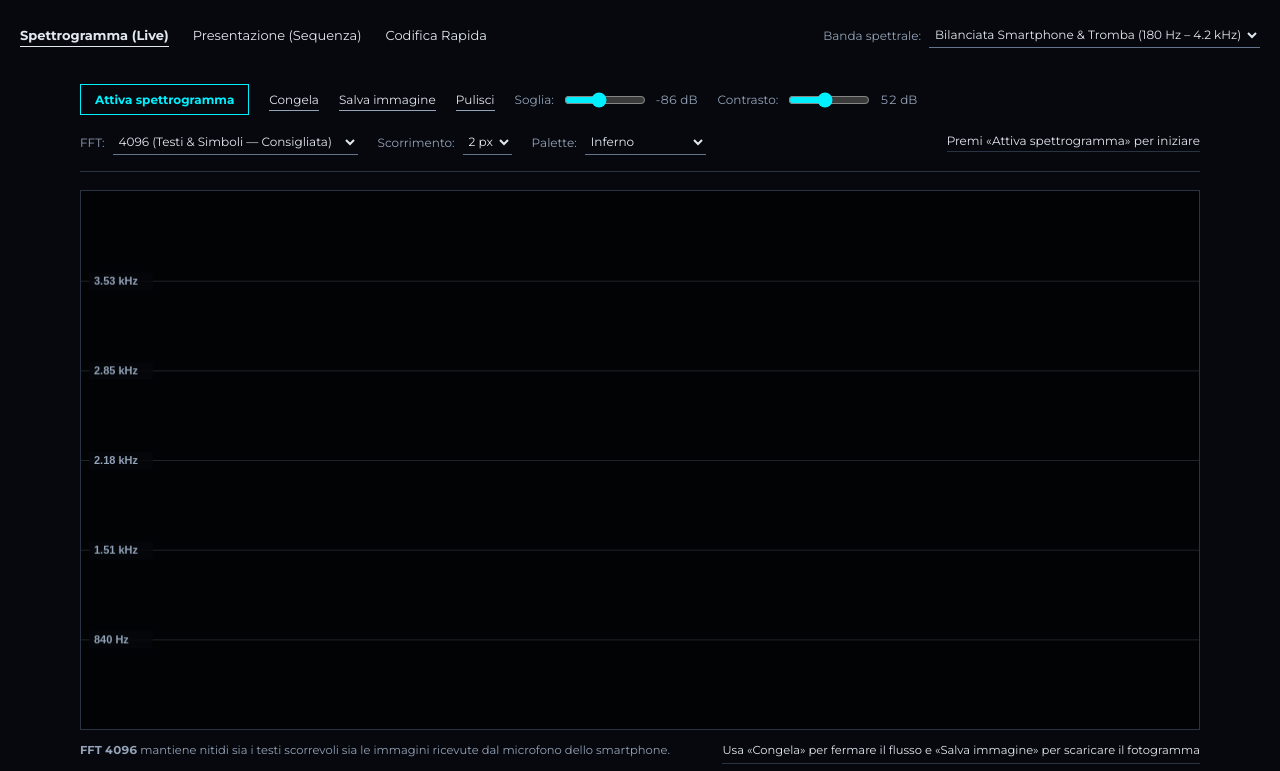
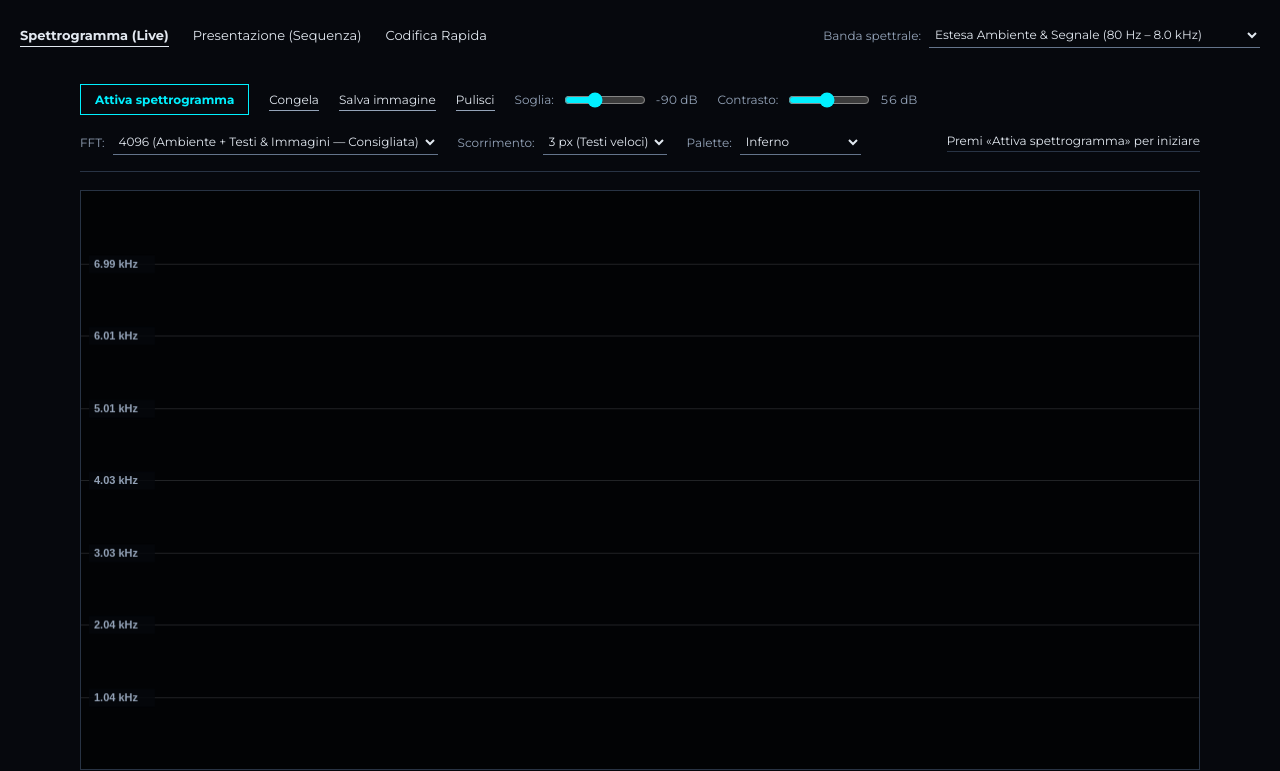
Before and after one commit to giacomodonati99-source/giacomo_donati.github.io, a plain HTML site: page index.html in a window 1280 px wide. Shown: the part 54-825 px from the top of the page. Drawn offline with Linux system fonts and the light colour scheme.

Commit message:
Update index.html

```diff
--- a/index.html
+++ b/index.html
@@ -317,7 +317,7 @@
     .viewport {
       position: relative;
       width: 100%;
-      height: 540px;
+      height: 580px;
       background: #020305;
       border: 1px solid var(--border-line);
       border-radius: 0;
@@ -350,7 +350,7 @@
     .ribbon-scroller {
       position: relative;
       width: 100%;
-      height: 270px;
+      height: 280px;
       background: #020305;
       border: 1px solid var(--border-line);
       overflow-x: auto;
@@ -582,7 +582,7 @@
       }
 
       .viewport {
-        height: 420px;
+        height: 440px;
       }
 
       .readout-text {
@@ -616,9 +616,9 @@
 
     <label class="control-inline">Banda spettrale:
       <select id="bandProfileSelect">
-        <option value="balanced" selected>Bilanciata Smartphone &amp; Tromba (180 Hz – 4.2 kHz)</option>
-        <option value="lowWarm">Basso Morbido (150 Hz – 3.2 kHz)</option>
-        <option value="fullHd">Estesa Alta Definizione (150 Hz – 5.8 kHz)</option>
+        <option value="ambientWide" selected>Estesa Ambiente &amp; Segnale (80 Hz – 8.0 kHz)</option>
+        <option value="ultraAmbient">Ultra Estesa Natura &amp; Cielo (60 Hz – 10.5 kHz)</option>
+        <option value="balanced">Compatta Smartphone &amp; Tromba (180 Hz – 4.2 kHz)</option>
       </select>
     </label>
   </nav>
@@ -634,29 +634,29 @@
         <button class="btn-link" id="rxClearBtn">Pulisci</button>
 
         <label class="control-inline">Soglia:
-          <input type="range" id="minDbInput" min="-115" max="-45" value="-86">
-          <span id="minDbVal">-86 dB</span>
+          <input type="range" id="minDbInput" min="-115" max="-45" value="-90">
+          <span id="minDbVal">-90 dB</span>
         </label>
 
         <label class="control-inline">Contrasto:
-          <input type="range" id="contrastInput" min="30" max="80" value="52">
-          <span id="contrastVal">52 dB</span>
+          <input type="range" id="contrastInput" min="30" max="85" value="56">
+          <span id="contrastVal">56 dB</span>
         </label>
 
         <label class="control-inline">FFT:
           <select id="fftSelect">
-            <option value="2048">2048 (Testi rapidi)</option>
-            <option value="4096" selected>4096 (Testi &amp; Simboli — Consigliata)</option>
-            <option value="8192">8192 (Immagini &amp; Uccelli HD)</option>
-            <option value="16384">16384 (Massima risoluzione verticale)</option>
+            <option value="2048">2048 (Testi rapidissimi)</option>
+            <option value="4096" selected>4096 (Ambiente + Testi &amp; Immagini — Consigliata)</option>
+            <option value="8192">8192 (Uccelli &amp; Immagini HD)</option>
+            <option value="16384">16384 (Massima risoluzione frequenze)</option>
           </select>
         </label>
 
         <label class="control-inline">Scorrimento:
           <select id="speedSelect">
-            <option value="1">1 px</option>
-            <option value="2" selected>2 px</option>
-            <option value="3">3 px</option>
+            <option value="2">2 px</option>
+            <option value="3" selected>3 px (Testi veloci)</option>
+            <option value="4">4 px</option>
           </select>
         </label>
 
@@ -677,7 +677,7 @@
       </div>
 
       <div class="nota-footer">
-        <span><strong>FFT 4096</strong> mantiene nitidi sia i testi scorrevoli sia le immagini ricevute dal microfono dello smartphone.</span>
+        <span>La banda <strong>80 Hz – 8.0 kHz</strong> mostra i rumori ambientali gravi e acuti insieme ai messaggi codificati, preservando i dettagli con <strong>FFT 4096</strong>.</span>
         <span class="nota-sottolineata">Usa «Congela» per fermare il flusso e «Salva immagine» per scaricare il fotogramma</span>
       </div>
     </section>
@@ -699,31 +699,31 @@
 
         <label class="control-inline">Bande:
           <select id="presBandsSelect">
-            <option value="150" selected>150 bande (Testi nitidi)</option>
-            <option value="200">200 bande (Immagini ricche)</option>
+            <option value="200" selected>200 bande (Ambiente + Testi nitidi)</option>
+            <option value="260">260 bande (Immagini ultra HD)</option>
           </select>
         </label>
 
         <span class="readout-text" id="presStatusText">Pronto</span>
       </div>
 
-      <!-- CONTROLLI DEDICATI AL TESTO (VELOCITÀ E PROPORZIONI NELLO SPETTRO) -->
+      <!-- CONTROLLI DEDICATI AL TESTO (COMPATTEZZA, VELOCITÀ E PROPORZIONI) -->
       <div class="toolbar-sub">
         <span class="section-label">Parametri Testo:</span>
 
+        <label class="control-inline">Altezza nello spettro:
+          <input type="range" id="presTextHeightInput" min="18" max="75" step="1" value="32">
+          <strong id="presTextHeightVal">32%</strong>
+        </label>
+
         <label class="control-inline">Velocità scorrimento:
-          <input type="range" id="presTextSpeedInput" min="200" max="640" step="10" value="420">
-          <strong id="presTextSpeedVal">420 px/s</strong>
+          <input type="range" id="presTextSpeedInput" min="250" max="750" step="10" value="500">
+          <strong id="presTextSpeedVal">500 px/s</strong>
         </label>
 
-        <label class="control-inline">Altezza nello spettro:
-          <input type="range" id="presTextHeightInput" min="35" max="90" step="1" value="60">
-          <strong id="presTextHeightVal">60%</strong>
-        </label>
-
         <label class="control-inline">Larghezza caratteri:
-          <input type="range" id="presTextAspectInput" min="1.0" max="2.4" step="0.05" value="1.55">
-          <strong id="presTextAspectVal">1.55×</strong>
+          <input type="range" id="presTextAspectInput" min="1.0" max="2.4" step="0.05" value="1.45">
+          <strong id="presTextAspectVal">1.45×</strong>
         </label>
 
         <button class="btn-link" id="resetTextGeomBtn">Ripristina valori consigliati</button>
@@ -737,8 +737,8 @@
 
       <div class="ribbon-scroller" id="presScroller">
         <div class="ribbon-stage" id="presStage">
-          <canvas id="presRibbonCanvas" height="400"></canvas>
-          <canvas id="presOverlayCanvas" height="400"></canvas>
+          <canvas id="presRibbonCanvas" height="440"></canvas>
+          <canvas id="presOverlayCanvas" height="440"></canvas>
         </div>
       </div>
 
@@ -754,7 +754,7 @@
       <div class="blocks-list" id="presBlocksList"></div>
 
       <div class="nota-footer">
-        <span><strong>420 px/s</strong> equivale alla velocità di +2 ottave mantenendo però intatte le frequenze originali. Le immagini restano bloccate alla loro scala 1:1.</span>
+        <span>Il testo compatto al <strong>32%</strong> scorre rapidamente nella fascia acustica centrale lasciando spazio visivo ai suoni ambientali sopra e sotto.</span>
         <span class="nota-sottolineata">Scorri orizzontalmente il nastro sopra per ispezionare l'intera narrazione</span>
       </div>
     </section>
@@ -820,8 +820,8 @@
 
         <label class="control-inline">Densità bande:
           <select id="bandsSelect">
-            <option value="150" selected>150 bande (Testi nitidi)</option>
-            <option value="220">220 bande (Immagini ricche)</option>
+            <option value="180" selected>180 bande (Testi nitidi)</option>
+            <option value="240">240 bande (Immagini ricche)</option>
           </select>
         </label>
 
@@ -849,16 +849,21 @@
   (() => {
     /* ==================== PROFILI BANDA ==================== */
     const PROFILES = {
-      balanced: { min: 180, max: 4200, label: 'Bilanciata Smartphone & Tromba' },
-      lowWarm:  { min: 150, max: 3200, label: 'Basso Morbido' },
-      fullHd:   { min: 150, max: 5800, label: 'Estesa Alta Definizione' }
+      ambientWide:  { min: 80,  max: 8000,  label: 'Estesa Ambiente & Segnale' },
+      ultraAmbient: { min: 60,  max: 10500, label: 'Ultra Estesa Natura & Cielo' },
+      balanced:     { min: 180, max: 4200,  label: 'Compatta Smartphone & Tromba' }
     };
 
-    let currentProfile = PROFILES.balanced;
+    let currentProfile = PROFILES.ambientWide;
 
     function yToFreq(y, height) {
       const normY = 1 - (y / Math.max(1, height - 1));
       return currentProfile.min + normY * (currentProfile.max - currentProfile.min);
+    }
+
+    function freqToY(freq, height) {
+      const normY = (freq - currentProfile.min) / Math.max(1, currentProfile.max - currentProfile.min);
+      return (1 - Math.max(0, Math.min(1, normY))) * (height - 1);
     }
 
     /* ==================== NAVIGAZIONE SCHEDE ==================== */
@@ -883,7 +888,7 @@
       clearRxWaterfall();
       drawRxGrid(null, null);
       drawTxGrid();
-      drawPresentationOverlay(null);
+      rebuildPresentationRibbon();
     });
 
     /* ==================== PALETTE COLORI (LUT 256) ==================== */
@@ -937,13 +942,13 @@
     function getAcousticCompensation(freq) {
       let gain = 1.0;
       if (freq < 380) {
-        gain += ((380 - freq) / 230) * 0.35;
+        gain += ((380 - freq) / 300) * 0.35;
       }
       const earResonance = Math.exp(-Math.pow((freq - 3000) / 750, 2));
       gain -= 0.25 * earResonance;
 
-      if (freq > 4000) {
-        gain += Math.min(0.25, ((freq - 4000) / 2000) * 0.25);
+      if (freq > 4200) {
+        gain += Math.min(0.28, ((freq - 4200) / 4000) * 0.28);
       }
       return Math.max(0.7, gain);
     }
@@ -953,8 +958,8 @@
       const H = imgDataObj.height;
       const imgData = imgDataObj.data;
 
-      // Risoluzione temporale elevata (~125 colonne/sec) per preservare la nitidezza dei testi veloci
-      const numCols = Math.min(4096, Math.max(240, Math.round(durationSec * 125)));
+      // Alta risoluzione temporale (200 colonne/sec = 5 ms) per preservare i tratti sottili dei testi piccoli e veloci
+      const numCols = Math.min(16384, Math.max(240, Math.round(durationSec * 200)));
       const oscillators = [];
 
       for (let b = 0; b < numBands; b++) {
@@ -1205,7 +1210,7 @@
       overCtx.font = `700 ${fontSize}px Montserrat, sans-serif`;
       overCtx.textBaseline = 'middle';
 
-      const steps = 6;
+      const steps = 8;
       for (let i = 1; i < steps; i++) {
         const y = Math.round((i / steps) * h) + 0.5;
         const freq = yToFreq(y, h);
@@ -1219,7 +1224,7 @@
 
         const label = freq >= 1000 ? `${(freq / 1000).toFixed(2)} kHz` : `${Math.round(freq)} Hz`;
         const padX = 8 * dpr;
-        const boxW = 64 * dpr;
+        const boxW = 66 * dpr;
         const boxH = 18 * dpr;
         overCtx.fillStyle = 'rgba(6, 8, 13, 0.82)';
         overCtx.fillRect(padX, y - boxH / 2, boxW, boxH);
@@ -1277,8 +1282,9 @@
         lastColumnDb[y] = db;
         if (db > peakDb) peakDb = db;
 
+        // Curva bilanciata: rivela sia i suoni ambientali tenui sia i tratti netti di testi e immagini
         let norm = Math.max(0, Math.min(1, (db - minDb) / (maxDb - minDb)));
-        norm = Math.pow(norm, 1.25);
+        norm = Math.pow(norm, 1.12);
         const cIdx = Math.floor(norm * 255) * 3;
 
         for (let dx = 0; dx < stepX; dx++) {
@@ -1452,14 +1458,14 @@
     const addImageBlockBtn = document.getElementById('addImageBlockBtn');
     const presBlocksList = document.getElementById('presBlocksList');
 
-    const RIBBON_H = 400;            // Risoluzione verticale dello spettro
+    const RIBBON_H = 440;            // Risoluzione verticale dello spettro
     const RIBBON_PX_PER_SEC = 110;   // Scala temporale 1:1 del nastro e delle immagini
     let blockIdCounter = 1;
 
     function createDemoGraphicImage() {
       const c = document.createElement('canvas');
       c.width = 560;
-      c.height = 400;
+      c.height = 440;
       const ctx = c.getContext('2d');
       ctx.fillStyle = '#000000';
       ctx.fillRect(0, 0, c.width, c.height);
@@ -1470,14 +1476,14 @@
       for (let x = 40; x <= 520; x += 2) {
         const t = (x - 40) / 480;
         const env = Math.sin(t * Math.PI);
-        const y = 200 + Math.sin(t * Math.PI * 10) * 125 * env;
+        const y = 220 + Math.sin(t * Math.PI * 10) * 140 * env;
         if (x === 40) ctx.moveTo(x, y);
         else ctx.lineTo(x, y);
       }
       ctx.stroke();
 
       ctx.beginPath();
-      ctx.arc(280, 200, 145, 0, Math.PI * 2);
+      ctx.arc(280, 220, 160, 0, Math.PI * 2);
       ctx.lineWidth = 4;
       ctx.stroke();
 
@@ -1492,7 +1498,7 @@
         type: 'text',
         text: 'BENVENUTI NELLO SPAZIO SONORO — ASCOLTA IL PAESAGGIO CHE PRENDE FORMA',
         layout: 'single',      // 'single' | 'double'
-        vAlign: 'center',      // 'center' | 'top' | 'bottom'
+        vAlign: 'acoustic',    // 'acoustic' | 'center' | 'top' | 'bottom'
         weight: '700',
         spacing: 'wide',
         renderedCanvas: null,
@@ -1519,7 +1525,7 @@
         type: 'text',
         text: 'OGNI VOCE E OGNI CANTO DI UCCELLO DISEGNA UNA TRACCIA NELL ARIA',
         layout: 'double',
-        vAlign: 'center',
+        vAlign: 'acoustic',
         weight: '700',
         spacing: 'wide',
         renderedCanvas: null,
@@ -1603,23 +1609,29 @@
 
         // Altezza visiva reale (cap-height in Montserrat ~ 0.72 * fontSize)
         const targetSpanPx = RIBBON_H * heightPct;
-        const capH = isDouble ? (targetSpanPx / 2.26) : targetSpanPx;
-        const fontSize = Math.max(24, Math.min(Math.round(RIBBON_H * 0.92), Math.round(capH / 0.72)));
-        const tracking = block.spacing === 'wide' ? Math.round(fontSize * 0.12) : Math.round(fontSize * 0.04);
-        const padX = Math.round(64 * aspectStretch);
-
-        // Posizione verticale centrata nello spettro
-        let centerY = RIBBON_H * 0.50;
-        if (block.vAlign === 'top') {
-          centerY = Math.max(targetSpanPx * 0.5 + 16, RIBBON_H * 0.32);
+        const capH = isDouble ? (targetSpanPx / 2.24) : targetSpanPx;
+        const fontSize = Math.max(20, Math.min(Math.round(RIBBON_H * 0.88), Math.round(capH / 0.72)));
+        const tracking = block.spacing === 'wide' ? Math.round(fontSize * 0.13) : Math.round(fontSize * 0.05);
+        const padX = Math.round(44 * aspectStretch);
+
+        // Posizionamento verticale nel profilo di frequenze attivo
+        let rawCenterY = RIBBON_H * 0.50;
+        if (block.vAlign === 'acoustic') {
+          // Centra il testo nella fascia acustica ottimale (~2.3 kHz, perfetta su smartphone e ambienti aperti)
+          const targetFreq = Math.min(currentProfile.max * 0.58, Math.max(currentProfile.min + 600, 2350));
+          rawCenterY = freqToY(targetFreq, RIBBON_H);
+        } else if (block.vAlign === 'top') {
+          rawCenterY = RIBBON_H * 0.25;
         } else if (block.vAlign === 'bottom') {
-          centerY = Math.min(RIBBON_H - targetSpanPx * 0.5 - 16, RIBBON_H * 0.68);
+          rawCenterY = RIBBON_H * 0.75;
         }
+        const halfSpan = targetSpanPx * 0.5 + 12;
+        const centerY = Math.max(halfSpan, Math.min(RIBBON_H - halfSpan, rawCenterY));
 
         ctx.font = `${block.weight} ${fontSize}px Montserrat, sans-serif`;
 
         if (!raw) {
-          canvas.width = 400;
+          canvas.width = 300;
           ctx.fillStyle = '#000000';
           ctx.fillRect(0, 0, canvas.width, RIBBON_H);
           block.durationSec = canvas.width / textPxPerSec;
@@ -1630,9 +1642,8 @@
 
         const lines = isDouble ? splitTextIntoTwoBalancedLines(raw) : [raw.replace(/\s*\/\s*/g, ' ')];
         const lineWidths = lines.map(l => measureTextWithTracking(ctx, l, tracking));
-        const maxUnscaledW = Math.max(...lineWidths, 140);
-
-        // Applica l'espansione orizzontale (aspectStretch) per compensare lo scorrimento rapido
+        const maxUnscaledW = Math.max(...lineWidths, 120);
+
         canvas.width = Math.ceil(maxUnscaledW * aspectStretch + padX * 2);
         ctx.fillStyle = '#000000';
         ctx.fillRect(0, 0, canvas.width, RIBBON_H);
@@ -1648,17 +1659,17 @@
         if (lines.length === 1) {
           drawTextWithTracking(ctx, lines[0], unscaledStartX, centerY, tracking);
         } else {
-          const lineOffset = capH * 0.63;
+          const lineOffset = capH * 0.62;
           drawTextWithTracking(ctx, lines[0], unscaledStartX, centerY - lineOffset, tracking);
           drawTextWithTracking(ctx, lines[1], unscaledStartX, centerY + lineOffset, tracking);
         }
         ctx.restore();
 
         block.durationSec = canvas.width / textPxPerSec;
-        block.ribbonWidthPx = Math.max(48, Math.round(block.durationSec * RIBBON_PX_PER_SEC));
+        block.ribbonWidthPx = Math.max(44, Math.round(block.durationSec * RIBBON_PX_PER_SEC));
         block.renderedCanvas = canvas;
       } else {
-        // Blocco Immagine: mantenuto esattamente alla sua scala originale 1:1
+        // Blocco Immagine: mantenuto esattamente alla sua scala originale 1:1 a pieno spettro
         const img = block.imageObj;
         const padY = 18;
         const padX = 36;
@@ -1722,7 +1733,6 @@
       }
     }
 
-    // Ricompone il nastro continuo rispettando le durate temporali reali (RIBBON_PX_PER_SEC)
     function rebuildPresentationRibbon() {
       const gapSec = parseFloat(presGapSelect.value);
       const gapPx = Math.round(gapSec * RIBBON_PX_PER_SEC);
@@ -1745,7 +1755,7 @@
       presOverlayCanvas.width = finalCanvasW;
       presOverlayCanvas.height = RIBBON_H;
 
-      const displayScale = 270 / RIBBON_H;
+      const displayScale = 280 / RIBBON_H;
       const cssWidth = Math.round(finalCanvasW * displayScale);
       presStage.style.width = `${cssWidth}px`;
       presRibbonCanvas.style.width = `${cssWidth}px`;
@@ -1756,7 +1766,6 @@
 
       presentationBlocks.forEach(block => {
         if (block.renderedCanvas) {
-          // Disegna sul nastro nella sua reale larghezza temporale (ribbonWidthPx)
           ribbonCtx.drawImage(
             block.renderedCanvas,
             0, 0, block.renderedCanvas.width, RIBBON_H,
@@ -1794,7 +1803,7 @@
       presOverCtx.font = '700 13px Montserrat, sans-serif';
       presOverCtx.fillStyle = 'rgba(148, 163, 184, 0.75)';
 
-      [0.12, 0.5, 0.88].forEach(ratio => {
+      [0.14, 0.36, 0.62, 0.88].forEach(ratio => {
         const y = Math.round(ratio * h) + 0.5;
         const f = yToFreq(y, h);
         const label = f >= 1000 ? `${(f / 1000).toFixed(2)} kHz` : `${Math.round(f)} Hz`;
@@ -1896,11 +1905,12 @@
                   <option value="double" ${block.layout === 'double' ? 'selected' : ''}>2 Righe Sovrapposte</option>
                 </select>
               </label>
-              <label class="control-inline">Posizione verticale:
+              <label class="control-inline">Posizione nello spettro:
                 <select data-field="vAlign">
-                  <option value="center" ${block.vAlign === 'center' ? 'selected' : ''}>Centrato nello spettro</option>
-                  <option value="top" ${block.vAlign === 'top' ? 'selected' : ''}>Fascia superiore</option>
-                  <option value="bottom" ${block.vAlign === 'bottom' ? 'selected' : ''}>Fascia inferiore</option>
+                  <option value="acoustic" ${block.vAlign === 'acoustic' ? 'selected' : ''}>Fascia Acustica Nitida (~1.2–3.8 kHz)</option>
+                  <option value="center" ${block.vAlign === 'center' ? 'selected' : ''}>Centro Spettro (50%)</option>
+                  <option value="top" ${block.vAlign === 'top' ? 'selected' : ''}>Fascia Alta (75%)</option>
+                  <option value="bottom" ${block.vAlign === 'bottom' ? 'selected' : ''}>Fascia Bassa (25%)</option>
                 </select>
               </label>
               <label class="control-inline">Spaziatura lettere:
@@ -2047,7 +2057,7 @@
         type: 'text',
         text: 'NUOVO FRAMMENTO NARRATIVO DELLA PRESENTAZIONE',
         layout: 'single',
-        vAlign: 'center',
+        vAlign: 'acoustic',
         weight: '700',
         spacing: 'wide',
         renderedCanvas: null,
@@ -2081,7 +2091,6 @@
       presScroller.scrollLeft = presScroller.scrollWidth;
     });
 
-    // Aggiornamento in tempo reale dei parametri testo
     presTextSpeedInput.addEventListener('input', () => {
       stopAllTxPlayback();
       presTextSpeedVal.textContent = `${presTextSpeedInput.value} px/s`;
@@ -2102,12 +2111,12 @@
 
     resetTextGeomBtn.addEventListener('click', () => {
       stopAllTxPlayback();
-      presTextSpeedInput.value = 420;
-      presTextSpeedVal.textContent = '420 px/s';
-      presTextHeightInput.value = 60;
-      presTextHeightVal.textContent = '60%';
-      presTextAspectInput.value = 1.55;
-      presTextAspectVal.textContent = '1.55×';
+      presTextHeightInput.value = 32;
+      presTextHeightVal.textContent = '32%';
+      presTextSpeedInput.value = 500;
+      presTextSpeedVal.textContent = '500 px/s';
+      presTextAspectInput.value = 1.45;
+      presTextAspectVal.textContent = '1.45×';
       rebuildPresentationRibbon();
     });
 
@@ -2226,7 +2235,7 @@
         presStatusText.textContent = `Parte ${partNum} completata`;
       };
 
-      const displayScale = 270 / RIBBON_H;
+      const displayScale = 280 / RIBBON_H;
 
       function animatePartHead() {
         if (!activePlayback || activePlayback.blockId !== block.id) return;
@@ -2290,7 +2299,7 @@
       };
 
       const gapSec = parseFloat(presGapSelect.value);
-      const displayScale = 270 / RIBBON_H;
+      const displayScale = 280 / RIBBON_H;
 
       const timeline = [];
       let cursorSec = 0;
@@ -2373,7 +2382,7 @@
       scanCtx.font = '11px Montserrat, sans-serif';
       scanCtx.fillStyle = 'rgba(148, 163, 184, 0.85)';
 
-      [0.12, 0.5, 0.88].forEach(ratio => {
+      [0.14, 0.38, 0.62, 0.88].forEach(ratio => {
         const y = Math.round(ratio * h) + 0.5;
         const f = yToFreq(y, h);
         const label = f >= 1000 ? `${(f / 1000).toFixed(2)} kHz` : `${Math.round(f)} Hz`;
@@ -2436,23 +2445,25 @@
       const align = textAlignSelect.value;
       const marginX = 48;
       const maxW = W - marginX * 2;
-      const maxH = H * 0.65;
+      const maxH = H * 0.48;
 
       let fontSize = Math.floor(maxH / lines.length);
-      let spacing = Math.max(4, Math.round(fontSize * 0.08));
+      let spacing = Math.max(4, Math.round(fontSize * 0.09));
       srcCtx.font = `700 ${fontSize}px Montserrat, sans-serif`;
 
       let widest = Math.max(...lines.map(l => measureTextWithTracking(srcCtx, l, spacing)));
-      while ((widest > maxW || fontSize * lines.length * 1.25 > maxH) && fontSize > 22) {
+      while ((widest > maxW || fontSize * lines.length * 1.25 > maxH) && fontSize > 20) {
         fontSize -= 2;
-        spacing = Math.max(4, Math.round(fontSize * 0.08));
+        spacing = Math.max(4, Math.round(fontSize * 0.09));
         srcCtx.font = `700 ${fontSize}px Montserrat, sans-serif`;
         widest = Math.max(...lines.map(l => measureTextWithTracking(srcCtx, l, spacing)));
       }
 
       const lineHeight = fontSize * 1.28;
       const totalBlockH = lineHeight * lines.length;
-      const startY = (H - totalBlockH) / 2 + lineHeight / 2;
+      const targetFreq = Math.min(currentProfile.max * 0.58, Math.max(currentProfile.min + 600, 2350));
+      const centerY = freqToY(targetFreq, H);
+      const startY = Math.max(totalBlockH / 2 + 12, Math.min(H - totalBlockH / 2 - 12, centerY)) - totalBlockH / 2 + lineHeight / 2;
 
       srcCtx.fillStyle = '#ffffff';
       srcCtx.textBaseline = 'middle';
```
